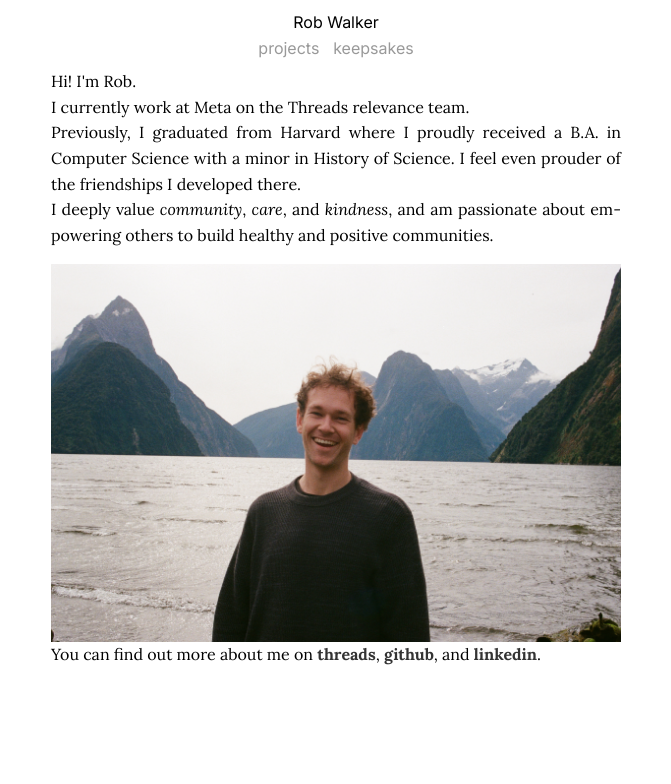
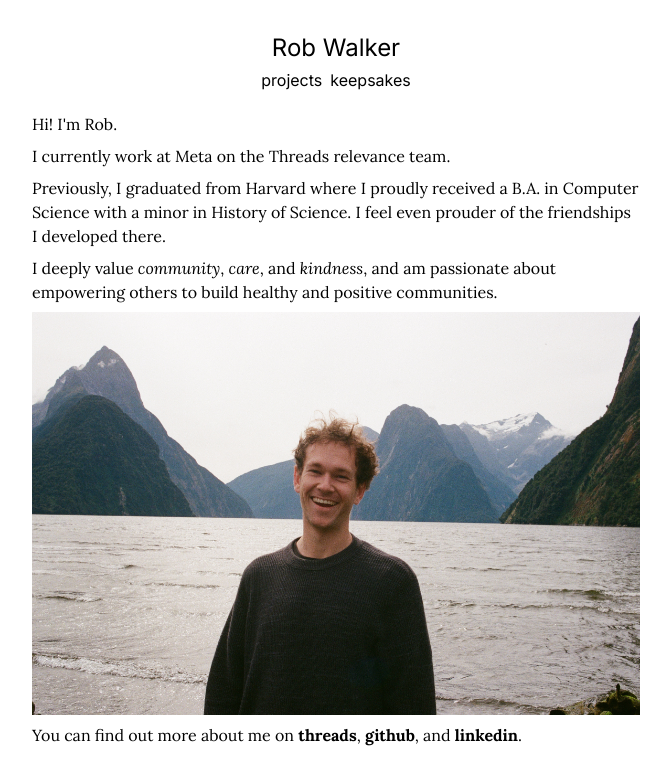
Before and after one commit to robwalkerhi/robwalkerhi.github.io, a SvelteKit app: page / in a window 1280 px wide. Shown: the top 784 px of the page, without its empty margins (304-975 px from the left). Built offline with nearby package versions, Linux system fonts and the light colour scheme.

Commit message:
Update styles for tailwind

```diff
--- a/src/routes/+layout.svelte
+++ b/src/routes/+layout.svelte
@@ -8,17 +8,25 @@
 <svelte:head>
 	<link rel="icon" href={favicon} />
 	<link rel="preconnect" href="https://fonts.googleapis.com">
-    <link rel="preconnect" href="https://fonts.gstatic.com" crossorigin>
+    <link rel="preconnect" href="https://fonts.gstatic.com">
     <link href="https://fonts.googleapis.com/css2?family=Inter:ital,opsz,wght@0,14..32,100..900;1,14..32,100..900&display=swap" rel="stylesheet">
     <link href="https://fonts.googleapis.com/css2?family=Inter:ital,opsz,wght@0,14..32,100..900;1,14..32,100..900&family=Lora:ital,wght@0,400..700;1,400..700&display=swap" rel="stylesheet">
 </svelte:head>
 
-<div class="container">
-	<h1><a href="/">Rob Walker</a></h1>
-	<div class="nav-buttons">
-		<a href="/projects" class="nav-button">projects</a>
-		<a href="/keepsakes" class="nav-button">keepsakes</a>
+<div class="max-w-2xl mx-auto m-4 p-4">
+	<div class="font-sans">
+		<div class="flex justify-center">
+			<a href="/" class="text-heading text-2xl">Rob Walker</a>
+		</div>
+		<div class="flex justify-center">
+			<div class="m-1">
+				<a href="/projects">projects</a>
+			</div>
+			<div class="m-1">
+				<a href="/keepsakes">keepsakes</a>
+			</div>
+		</div>
 	</div>
+
+	{@render children()}
 </div>
-
-{@render children()}
--- a/src/routes/+page.svelte
+++ b/src/routes/+page.svelte
@@ -3,21 +3,19 @@
 
 </script>
 
-<div class="container">
+<div class="space-y-2 m-4">
 	<p>Hi! I'm Rob.</p>
 	<p>I currently work at Meta on the Threads relevance team.</p>
 	<p>Previously, I graduated from Harvard where I proudly received a B.A. in Computer Science with a minor in History of Science.
 		I feel even prouder of the friendships I developed there.</p>
 	<p>I deeply value <i>community</i>, <i>care</i>, and <i>kindness</i>, and am passionate about empowering others to build
 		healthy and positive communities.</p>
-</div>
-<div class="container">
-	<img src="{profile}" alt="Photo of myself" id="profile-photo">
-</div>
-<div class="container">
+
+	<img src="{profile}" alt="Me standing in front of mountains.">
+
 	<p>You can find out more about me on
-	<a href="https://www.threads.com/@robwalkerhi" class="page-link">threads</a>,
-	<a href="https://github.com/robwalkerhi" class="page-link">github</a>, and
-	<a href="https://www.linkedin.com/in/rob-walker-14113a14a/" class="page-link">linkedin</a>.
+	<a href="https://www.threads.com/@robwalkerhi" class="font-bold">threads</a>,
+	<a href="https://github.com/robwalkerhi" class="font-bold">github</a>, and
+	<a href="https://www.linkedin.com/in/rob-walker-14113a14a/" class="font-bold">linkedin</a>.
 	</p>
 </div>
--- a/src/routes/keepsakes/+page.svelte
+++ b/src/routes/keepsakes/+page.svelte
@@ -1,15 +1,13 @@
-<div class="container">
+<div class="space-y-2 m-4">
 	<p>I consume a lot of great things. Here are my "keepsakes" (non-comprehensive) of the especially great things that have resonated with me over the years.</p>
-</div>
-<div class="container">
-	<h3>Books</h3>
-	<ul>
+	<h3 class="font-sans text-lg">Books</h3>
+	<ul class="list-disc list-outside ml-5 space-y-1">
 		<li><i>The Left Hand of Darkness</i> by Ursula K. Le Guin</li>
 		<li><i>Blood Meridian</i> by Cormac McCarthy</li>
 		<li><i>East of Eden</i> by John Steinbeck</li>
 	</ul>
-	<h3>Poetry</h3>
-	<ul>
+	<h3 class="font-sans text-lg">Poetry</h3>
+	<ul class="list-disc list-outside ml-5 space-y-1">
 		<li>"Masks" by Shel Silverstein</li>
 		<li>"The Missing Piece" by Shel Silverstein</li>
 		<li>"One Art" by Elizabeth Bishop</li>
@@ -17,28 +15,28 @@
 		<li>"The Two-Headed Calf" by Laura Gilpin</li>
 		<li>"Sick Goat" by Mikko Harvey</li>
 	</ul>
-	<h3>Videos</h3>
-	<ul>
-		<li>"MAMA'S EYES" by METTE (<a href="https://www.youtube.com/watch?v=gi9OBRzbMNI" class="page-link">ref</a>)</li>
-		<li>"End of the Tour: The Problem of Loneliness" (<a href="https://www.youtube.com/watch?v=FCfpOugmd9E" class="page-link">ref</a>)</li>
-		<li>"Spike Jonze for Apple HomePod — Welcome Home" (<a href="https://www.youtube.com/watch?v=Xwc22EK8qE0" class="page-link">ref</a>)</li>
-		<li>"Fred Again...|Tiny Desk Concert" by Fred Again, NPR (<a href="https://www.youtube.com/watch?v=4iQmPv_dTI0&t=178s" class="page-link">ref</a>)</li>
+	<h3 class="font-sans text-lg">Videos</h3>
+	<ul class="list-disc list-outside ml-5 space-y-1">
+		<li>"MAMA'S EYES" by METTE (<a class="font-bold" href="https://www.youtube.com/watch?v=gi9OBRzbMNI">ref</a>)</li>
+		<li>"End of the Tour: The Problem of Loneliness" (<a class="font-bold" href="https://www.youtube.com/watch?v=FCfpOugmd9E">ref</a>)</li>
+		<li>"Spike Jonze for Apple HomePod — Welcome Home" (<a class="font-bold" href="https://www.youtube.com/watch?v=Xwc22EK8qE0">ref</a>)</li>
+		<li>"Fred Again...|Tiny Desk Concert" by Fred Again, NPR (<a class="font-bold" href="https://www.youtube.com/watch?v=4iQmPv_dTI0&t=178s">ref</a>)</li>
 	</ul>
-	<h3>TV</h3>
-	<ul>
+	<h3 class="font-sans text-lg">TV</h3>
+	<ul class="list-disc list-outside ml-5 space-y-1">
 		<li>Fleabag</li>
 		<li>Arcane</li>
 		<li>Succession</li>
 	</ul>
-	<h3>Short Stories</h3>
-	<ul>
+	<h3 class="font-sans text-lg">Short Stories</h3>
+	<ul class="list-disc list-outside ml-5 space-y-1">
 		<li>"The Heat Death of the Universe" by Pamela Zoline</li>
 		<li>"The Machine Stops" by E.M. Forster</li>
 		<li>"Story of Your Life" by Ted Chiang</li>
 		<li>"Burning Chrome" by William Gibson</li>
 	</ul>
-	<h3>Music</h3>
-	<ul>
+	<h3 class="font-sans text-lg">Music</h3>
+	<ul class="list-disc list-outside ml-5 space-y-1">
 		<li>"Think Fast" by Dominic Fike feat. Weezer</li>
 		<li>"LIE DOWN" by Saya Gray</li>
 		<li>"It's Called: Freefall" by Rainbow Kitten Surprise</li>
@@ -58,20 +56,20 @@
 		<li>"warm glow" by Hippo Campus</li>
 		<li>"Mythological Beauty" by Big Thief</li>
 	</ul>
-	<h3>Artists</h3>
-	<ul>
+	<h3 class="font-sans text-lg">Artists</h3>
+	<ul class="list-disc list-outside ml-5 space-y-1">
 		<li>Alberto Giacometti</li>
 		<li>Albert Bierstadt</li>
 		<li>Frederic Edwin Church</li>
 	</ul>
-	<h3>Quotes</h3>
-	<ul>
+	<h3 class="font-sans text-lg">Quotes</h3>
+	<ul class="list-disc list-outside ml-5 space-y-1">
 		<li>"Live by the harmless untruths that make you brave and kind and healthy and happy." from <i>Cat's Cradle</i> by Kurt Vonnegut</li>
 		<li>"Why would you believe in something awful when you could believe in something wonderful?" from <i>Fleabag</i> by Phoebe Waller-Bridge</li>
-		<li>"When I am served half an egg at a restaurant, I wonder to myself: who has the other half of my egg? Two strangers; living their lives; sharing an egg." (<a href="https://x.com/Junferno/status/1841070931336445993" class="page-link">ref</a>)</li>
-		<li>"pretty shitty how baseline human activities like singing, dancing and making art got turned into skills instead of being seen as behaviors \ so now it's like 'the point of doing them is to get good at them' and not 'this is a thing humans do, the way birds sing and bees make hives'." (<a href="https://x.com/rubycumulous/status/1388581085605474306" class="page-link">ref</a>)</li>
+		<li>"When I am served half an egg at a restaurant, I wonder to myself: who has the other half of my egg? Two strangers; living their lives; sharing an egg." (<a class="font-bold" href="https://x.com/Junferno/status/1841070931336445993">ref</a>)</li>
+		<li>"pretty shitty how baseline human activities like singing, dancing and making art got turned into skills instead of being seen as behaviors \ so now it's like 'the point of doing them is to get good at them' and not 'this is a thing humans do, the way birds sing and bees make hives'." (<a class="font-bold" href="https://x.com/rubycumulous/status/1388581085605474306">ref</a>)</li>
 		<li>"We rip out so much of ourselves to be cured of things faster that we go bankrupt by the age of thirty, and have less to offer each time we start with someone new. But to make yourself feel nothing, so as not to feel anything — what a waste!" from <i>Call Me By Your Name</i> by André Aciman</li>
-		<li>"We live in capitalism. Its power seems inescapable. So did the divine right of kings. Any human power can be resisted and changed by human beings. Resistance and change often begin in art, and very often in our art, the art of words." by Ursula K. Le Guin (<a href="https://www.youtube.com/watch?v=s2v7RDyo7os&t=610s" class="page-link">ref</a>)</li>
+		<li>"We live in capitalism. Its power seems inescapable. So did the divine right of kings. Any human power can be resisted and changed by human beings. Resistance and change often begin in art, and very often in our art, the art of words." by Ursula K. Le Guin (<a class="font-bold" href="https://www.youtube.com/watch?v=s2v7RDyo7os&t=610s">ref</a>)</li>
 		<li>"For what is grief, but love persevering?" from WandaVision</li>
 		<li>"In romantic relationships, you should always be yourself, because the worst thing that can happen is something that wasn't going to work out doesn't." from a 2018 lecture by Louis Menand in Humanities 10a (paraphrased)</li>
 	</ul>
--- a/src/routes/layout.css
+++ b/src/routes/layout.css
@@ -1,100 +1,9 @@
+@import url("https://fonts.googleapis.com/css2?family=Roboto&display=swap");
 @import 'tailwindcss';
 @plugin '@tailwindcss/typography';
 
-
-/* Book-like page layout */
-body {
-    font-family: 'Lora', serif;
-    line-height: 1.6;
-    max-width: 650px;
-    margin: 0 auto;
-    padding: 10px 40px 20px;
-    opacity: 0;
-    animation: fadeIn 0.4s ease-in-out forwards;
+@theme {
+    --font-sans: 'Inter', sans-serif;
+    --font-serif: 'Lora', serif;
+    --default-font-family: 'Lora', serif;
 }
-
-/* Fade-in animation */
-@keyframes fadeIn {
-    from {
-        opacity: 0;
-    }
-    to {
-        opacity: 1;
-    }
-}
-/* Typography */
-title, h1, h3, .nav-button {
-    font-family: 'Inter', sans-serif;
-    font-style: normal;
-}
-
-h1 {
-    margin-bottom: 0rem;
-    text-align: center;
-}
-
-/* H1 link styling */
-h1 a {
-    color: inherit;
-    text-decoration: none;
-    transition: color 0.2s ease;
-}
-
-h1 a:hover {
-    color: #666;
-}
-
-/* Navigation styling */
-.nav-buttons {
-    text-align: center;
-    margin: 0 2em 0.5em 2em;
-}
-
-.nav-button {
-    color: #999;
-    text-decoration: none;
-    transition: color 0.2s ease;
-    margin-left: 0.3em;
-    margin-right: 0.3em;
-}
-
-.nav-button:hover {
-    color: #333;
-}
-
-p {
-    font-family: 'Lora', serif;
-    font-optical-sizing: auto;
-    font-style: normal;
-    text-align: justify;
-    hyphens: auto;
-}
-
-#profile-photo {
-    width: 100%;
-    height: auto;
-    max-width: 100%;
-    display: block;
-    margin-top: 1em;
-}
-
-.social-link {
-    color: #999;
-    text-decoration: none;
-    transition: color 0.2s ease;
-}
-
-.social-link:hover {
-    color: #333;
-}
-
-.page-link {
-    color: #333;
-    text-decoration: none;
-    transition: color 0.2s ease;
-    font-weight: bold;
-}
-
-.page-link:hover {
-    color: #999;
-}
--- a/src/routes/projects/+page.svelte
+++ b/src/routes/projects/+page.svelte
@@ -1,8 +1,8 @@
-<div class="container">
+<div class="space-y-2 m-4">
 	<p>
 		I greatly enjoy my projects and hobbies. Some of them include:
 	</p>
-	<ul>
+	<ul class="list-disc list-outside ml-5 space-y-1">
 		<li><b>Knitting</b> a lopapeysa, selbu mittens, and a cable-knit hat</li>
 		<li>Making <b>ceramics</b> like teapots, fermentation crocks, and tumblers</li>
 		<li>Growing <b>indigo</b> dye and <b>cigars</b> from seed</li>
@@ -12,8 +12,8 @@
 		<li>Performing <b>improv</b> with the Endgames Improv studio</li>
 		<li>Organizing and writing in a <b>fanfiction</b> competition, designing and professionally printing the stories into 30pg booklets</li>
 		<li><b>Backpacking</b> the JMT, TMB, ECT section (solo), and Collegiate Peaks West</li>
-		<li><b>Canoe-tripping</b> in Algonquin Park and the Boundary Waters</li>
-		<li><b>Trail-running</b> in Marin, the Santa Cruz Mountains, and NH, including completing a Presi Traverse in 8hrs 10min</li>
+		<li><b>Canoe tripping</b> in Algonquin Park and the Boundary Waters</li>
+		<li><b>Trail running</b> in Marin, the Santa Cruz Mountains, and NH, including completing a Presi Traverse in 8hrs 10min</li>
 		<li><b>Foraging</b> for mushrooms with the Mycological Society of San Francisco</li>
 	</ul>
 	<p>I love exploring new things, so likely this list will continue to grow! Please reach out if you have any shared interests.</p>
```
